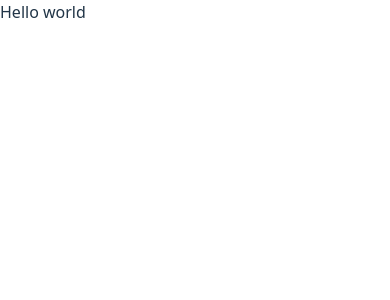
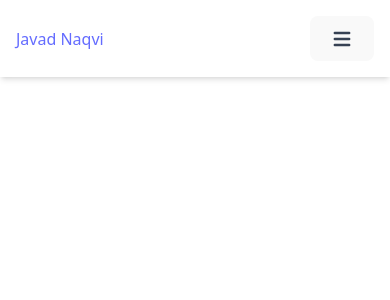
Before and after one commit to missamnaqvi/portfolio, a React (Vite) app: page / in a window 390 px wide. Shown: the top 300 px of the page. Built offline with nearby package versions, Linux system fonts and the light colour scheme.

Commit message:
header created with tailwind simple design

```diff
--- a/package.json
+++ b/package.json
@@ -10,8 +10,10 @@
     "preview": "vite preview"
   },
   "dependencies": {
+    "@tailwindcss/vite": "^4.0.14",
     "react": "^19.0.0",
-    "react-dom": "^19.0.0"
+    "react-dom": "^19.0.0",
+    "tailwindcss": "^4.0.14"
   },
   "devDependencies": {
     "@eslint/js": "^9.21.0",
--- a/src/App.jsx
+++ b/src/App.jsx
@@ -1,11 +1,13 @@
+import Footer from "./components/Footer";
+import Header from "./components/Header";
 
 function App() {
-
   return (
-    <>
-      Hello world
-    </>
-  )
+    <div>
+      <Header />
+      {/* <Footer /> */}
+    </div>
+  );
 }
 
-export default App
+export default App;
--- /dev/null
+++ b/src/components/Footer.jsx
@@ -0,0 +1,18 @@
+import React from "react";
+
+export default function Footer() {
+  return (
+    <footer class="bg-white rounded-lg shadow-sm dark:bg-gray-900 m-4">
+      <div class="w-full max-w-screen-xl mx-auto p-4 md:py-8">
+        <hr class="my-6 border-gray-200 sm:mx-auto dark:border-gray-700 lg:my-8" />
+        <span class="block text-sm text-gray-500 sm:text-center dark:text-gray-400">
+          © 2023{" "}
+          <a href="https://flowbite.com/" class="hover:underline">
+            JAVAD NAQVI
+          </a>
+          . All Rights Reserved.
+        </span>
+      </div>
+    </footer>
+  );
+}
--- /dev/null
+++ b/src/components/Header.jsx
@@ -0,0 +1,75 @@
+import React, { useState } from "react";
+
+export default function Header() {
+  const [isOpen, setIsOpen] = useState(false);
+
+  return (
+    <header className="bg-white shadow-md dark:bg-gray-900">
+      <nav className="max-w-7xl mx-auto px-4 sm:px-6 lg:px-8 py-4">
+        <div className="flex justify-between items-center">
+          {/* Logo */}
+          <a href="/" className="flex items-center">
+            Javad Naqvi
+          </a>
+
+          {/* Desktop Navigation */}
+          <div className="hidden lg:flex space-x-8">
+            {["Home", "Resume", "Services", "Portfolio", "Contact"].map(
+              (item, index) => (
+                <a
+                  key={index}
+                  href="#"
+                  className="text-gray-700 hover:text-blue-600 dark:text-gray-300 dark:hover:text-white transition-colors"
+                >
+                  {item}
+                </a>
+              )
+            )}
+          </div>
+
+          {/* Mobile Menu Button */}
+          <button
+            className="lg:hidden text-gray-700 dark:text-white p-2 rounded-md focus:outline-none focus:ring-2 focus:ring-gray-200 dark:focus:ring-gray-700"
+            onClick={() => setIsOpen(!isOpen)}
+            aria-label="Toggle Menu"
+          >
+            {isOpen ? (
+              <svg className="w-6 h-6" fill="currentColor" viewBox="0 0 20 20">
+                <path
+                  fillRule="evenodd"
+                  d="M4.293 4.293a1 1 0 011.414 0L10 8.586l4.293-4.293a1 1 0 111.414 1.414L11.414 10l4.293 4.293a1 1 0 01-1.414 1.414L10 11.414l-4.293 4.293a1 1 0 01-1.414-1.414L8.586 10 4.293 5.707a1 1 0 010-1.414z"
+                  clipRule="evenodd"
+                ></path>
+              </svg>
+            ) : (
+              <svg className="w-6 h-6" fill="currentColor" viewBox="0 0 20 20">
+                <path
+                  fillRule="evenodd"
+                  d="M3 5a1 1 0 011-1h12a1 1 0 110 2H4a1 1 0 01-1-1zM3 10a1 1 0 011-1h12a1 1 0 110 2H4a1 1 0 01-1-1zM3 15a1 1 0 011-1h12a1 1 0 110 2H4a1 1 0 01-1-1z"
+                  clipRule="evenodd"
+                ></path>
+              </svg>
+            )}
+          </button>
+        </div>
+
+        {/* Mobile Menu */}
+        <div
+          className={`${isOpen ? "block" : "hidden"} lg:hidden mt-4 space-y-2`}
+        >
+          {["Home", "Resume", "Services", "Portfolio", "Contact"].map(
+            (item, index) => (
+              <a
+                key={index}
+                href="#"
+                className="block px-4 py-2 text-gray-700 hover:bg-gray-100 dark:text-gray-300 dark:hover:bg-gray-800 rounded-md transition"
+              >
+                {item}
+              </a>
+            )
+          )}
+        </div>
+      </nav>
+    </header>
+  );
+}
--- a/src/index.css
+++ b/src/index.css
@@ -1,3 +1,5 @@
+@import "tailwindcss";
+
 :root {
   font-family: system-ui, Avenir, Helvetica, Arial, sans-serif;
   line-height: 1.5;
--- a/vite.config.js
+++ b/vite.config.js
@@ -1,9 +1,10 @@
 import { defineConfig } from 'vite'
 import react from '@vitejs/plugin-react'
+import tailwindcss from '@tailwindcss/vite'
 
 // https://vite.dev/config/
 export default defineConfig({
-  plugins: [react()],
+  plugins: [tailwindcss(),react()],
   server: {
     open: true,
   }
```
Also changed, not shown: 2 other files (tests, documents, lock files or other folders).
